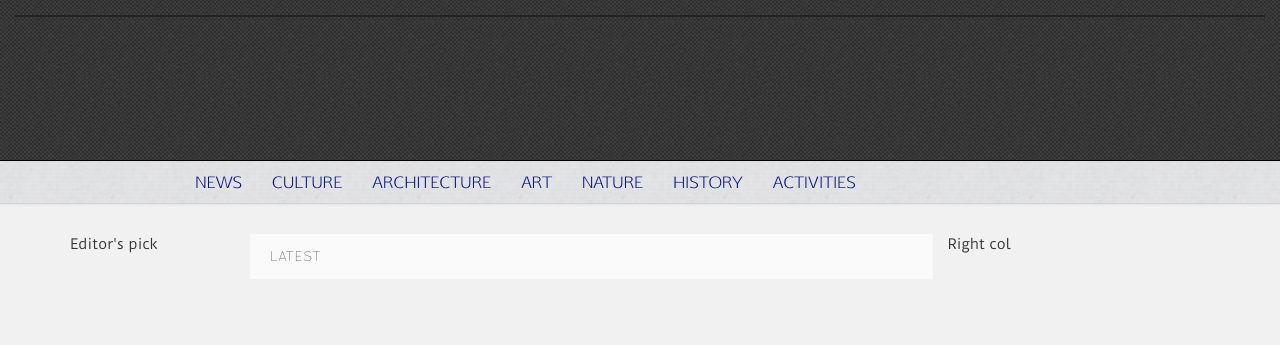
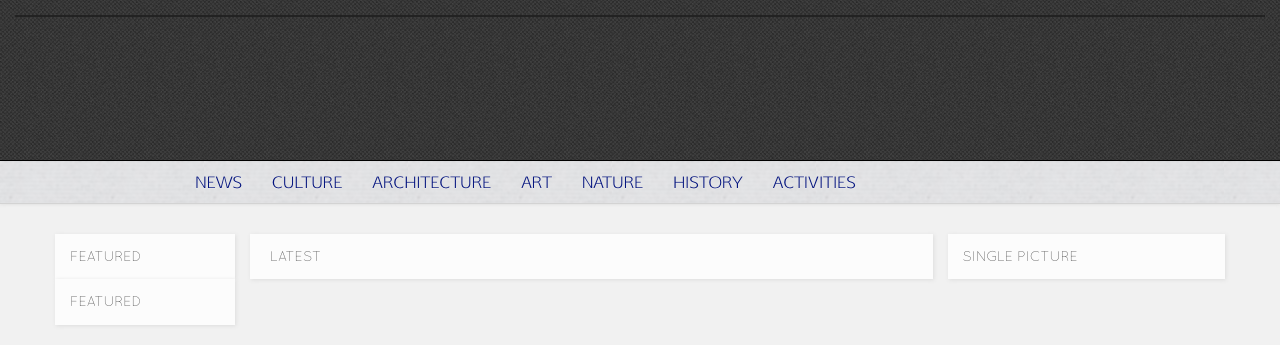
Before and after one commit to zniper/automag, a Django app: template magazine/templates/articles/home.html in a window 1280 px wide. Shown: the top 345 px of the page. Run offline with Django 3.2, Linux system fonts and the light colour scheme; the template is opened without the code that fills it, so the values that code supplies are empty; parts of the project's set-up code (start-up, migrations or seed data) failed here and were passed over; some libraries are stand-ins or nearby versions.

Commit message:
Add new model SingleImage, and new attribute Featured

```diff
--- a/magazine/apps/content/admin.py
+++ b/magazine/apps/content/admin.py
@@ -12,7 +12,7 @@ from articles.admin import ArticleAdmin as CoreArticleAdmin
 from articles.forms import ArticleAdminForm, tag
 from articles import models as core_models
 
-from models import Article, Category
+from models import Article, Category, SingleImage
 
 log = logging.getLogger('articles.forms')
 
@@ -78,7 +78,7 @@ class ArticleAdmin(CoreArticleAdmin):
             'classes': ('collapse',)
         }),
         ('Advanced', {
-            'fields': ('slug', 'is_active', 'login_required', 'sites'),
+            'fields': ('slug', 'is_active', 'featured', 'login_required', 'sites'),
             'classes': ('collapse',)
         }),
     )
@@ -99,6 +99,7 @@ replace_model_admin(core_models.Article, (Article, ArticleAdmin))
 replace_model_admin(FlatPage, (FlatPage, PageAdmin))
 
 admin.site.register(Category)
+admin.site.register(SingleImage)
 
 #try:
 #    from articles.models import Article as CoreArticle
--- a/magazine/settings.py
+++ b/magazine/settings.py
@@ -182,7 +182,7 @@ LOGGING = {
 }
 
 # ARTICLES
-ARTICLE_AUTO_TAG = False
+ARTICLES_AUTO_TAG = False
 
 
 # TINY MCE
--- a/magazine/static/css/main.css
+++ b/magazine/static/css/main.css
@@ -310,27 +310,45 @@ h5.box-header {
 
 .cat-block {
   display: block;
-  padding: 5px;
+  padding: 3px;
 }
 .cat-block-inner {
   background-color: #fafafa;
-  box-shadow: 1px 1px 4px #ccc;
-  -moz-box-shadow: 1px 1px 4px #ccc;
-  -webkit-box-shadow: 1px 1px 4px #ccc;
+  box-shadow: 1px 1px 4px #ddd;
+  -moz-box-shadow: 1px 1px 4px #ddd;
+  -webkit-box-shadow: 1px 1px 4px #ddd;
   padding: 5px 10px;
   overflow: hidden;
   min-height: 190px;
+  max-height: 190px;
 }
 #categories-latests {
   overflow: hidden;
   margin-bottom: 15px;
 }
 #home-latests {
-  background: #fafafa;
   padding: 5px 20px;
 }
-#home-latests h5 {
+#home-left {
+  padding: 5px 15px;
+}
+#home-right {
+  padding: 5px 15px;
+}
+.home-columns h5 {
   font-family: 'Quicksand Light';
+}
+.home-column {
+  background: #fcfcfc;
+  box-shadow: 1px 1px 4px #ddd;
+  -moz-box-shadow: 1px 1px 4px #ddd;
+  -webkit-box-shadow: 1px 1px 4px #ddd;
+}
+.home-columns > div:first-child {
+  padding-left: 0px;
+}
+.home-columns > div:last-child {
+  padding-right: 0px;
 }
 
 /* LIST VIEWS */
--- a/magazine/templates/articles/home.html
+++ b/magazine/templates/articles/home.html
@@ -16,9 +16,9 @@
         {% with article=cat_latest.3.0 %}
           <div class="entry-cover">
           {% if article.attachments.count %}
-            {% thumbnail article.attachments.all.0.attachment "165x100" crop="center" as thumb %}
+            {% thumbnail article.attachments.all.0.attachment "168x100" crop="center" as thumb %}
               <a href="{{ article.get_absolute_url }}" title="{% trans 'Read this related article' %}">
-              <img src="{{ thumb.url }}">
+              <img class="thumbnail" src="{{ thumb.url }}">
               </a>
             {% endthumbnail %}
           {% endif %}
@@ -34,10 +34,21 @@
 
 <div class="row home-columns">
     <div class="col-sm-2">
-        Editor's pick
+      <div id="home-left" class="home-column">
+        <h5>FEATURED</h5>
+        <ul class="list-unstyled">
+          {% for article in latest %}
+            <li><span class="entry-title">{{ article.title }}</span></li>
+          {% endfor %}
+        </ul>
+      </div>
+
+      <div id="home-left" class="home-column">
+        <h5>FEATURED</h5>
+      </div>
     </div>
 
-    <div id="home-latests" class="col-sm-7">
+    <div id="home-latests" class="col-sm-7 home-column">
         <h5>LATEST</h5>
         {% for article in latest %}
         <div class="article-list-entry">
@@ -59,9 +70,7 @@
             <div class="entry-cover">
             {% if article.attachments.count %}
             {% thumbnail article.attachments.all.0.attachment "640x350" crop="center" as thumb %}
-                <a href="{{ article.get_absolute_url }}" title="{% trans 'Read this related article' %}">
-                <img src="{{ thumb.url }}">
-                </a>
+                <a href="{{ article.get_absolute_url }}" title=""> <img src="{{ thumb.url }}"> </a>
             {% endthumbnail %}
             {% endif %}
             </div>
@@ -72,7 +81,9 @@
     {% endfor %}
     </div>
     <div class="col-sm-3">
-        Right col
+      <div id="home-right" class="home-column">
+        <h5>SINGLE PICTURE</h5>
+      </div>
     </div>
 </div>
 
```
Also changed, not shown: magazine/apps/content/models.py (+11 -1 lines), magazine/apps/content/migrations/0001_initial.py (added), magazine/apps/content/migrations/0002_auto__add_field_category_slug.py (added), magazine/apps/content/migrations/0003_auto__add_singleimage__add_field_article_featured.py (added), magazine/apps/content/migrations/__init__.py (added).
